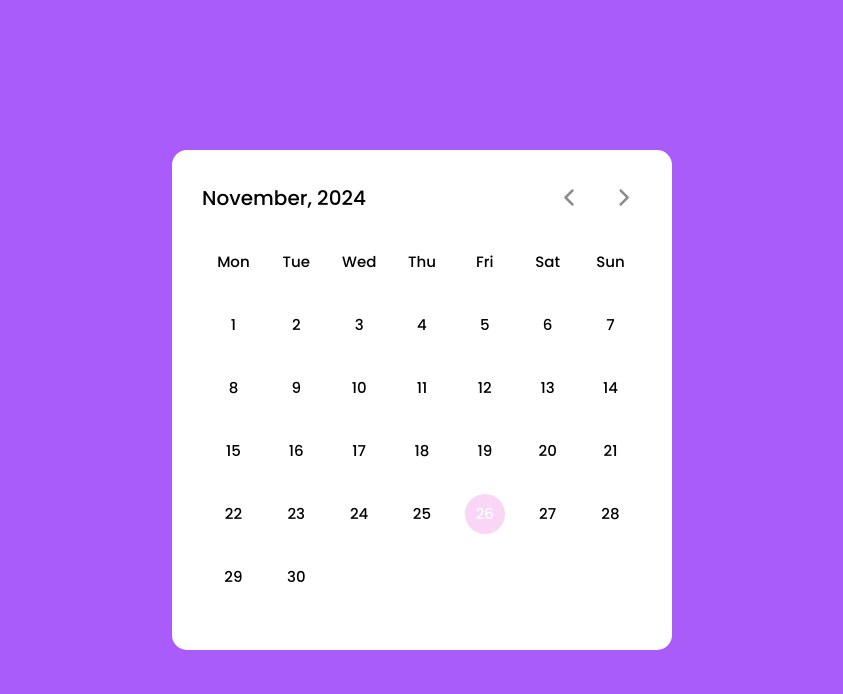
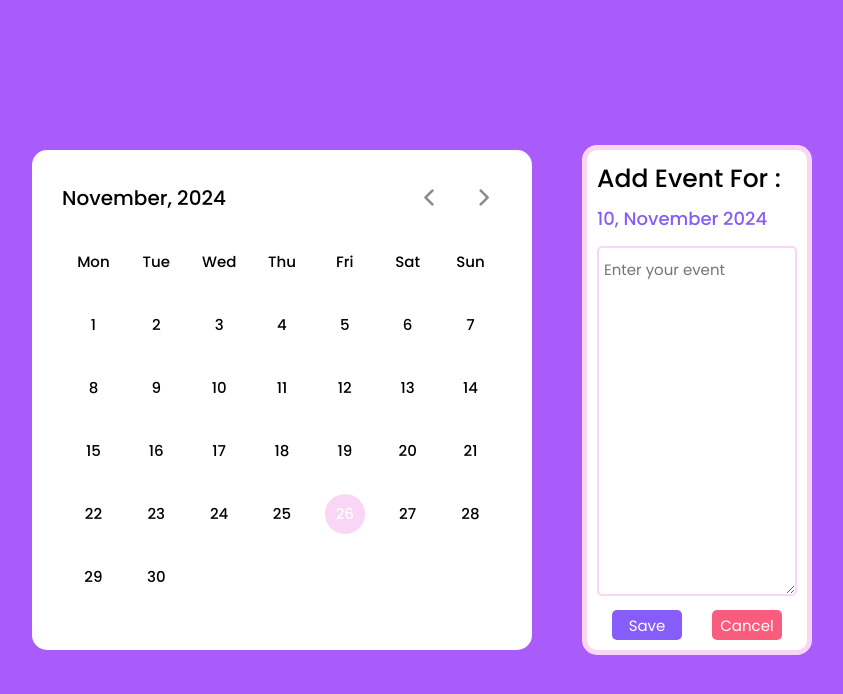
Before and after one commit to daryna-budz/js-practice, a plain HTML site: page treloTasks/dom-1/index.html in a window 1280 px wide. Both pictures are taken after a click on the item "10". Shown: the whole page, without its empty margins (218-1061 px from the left). Drawn offline with nearby package versions, Linux system fonts and the light colour scheme.

Commit message:
dynamic calendar with possibility to add events for days of the month

```diff
--- a/treloTasks/dom-1/index.html
+++ b/treloTasks/dom-1/index.html
@@ -27,40 +27,17 @@
                     <li>Sat</li>
                     <li>Sun</li>
                 </ul>
-                <ul class="calendar-days">
-                   <!-- <li>1</li>
-                    <li>2</li>
-                    <li>3</li>
-                    <li>4</li>
-                    <li>5</li>
-                    <li>6</li>
-                    <li>7</li>
-                    <li>8</li>
-                    <li>9</li>
-                    <li>10</li>
-                    <li>11</li>
-                    <li>12</li>
-                    <li>13</li>
-                    <li>14</li>
-                    <li>15</li>
-                    <li>16</li>
-                    <li>17</li>
-                    <li>18</li>
-                    <li>19</li>
-                    <li>20</li>
-                    <li>21</li>
-                    <li>22</li>
-                    <li>23</li>
-                    <li>24</li>
-                    <li>25</li>
-                    <li>26</li>
-                    <li>27</li>
-                    <li>28</li>
-                    <li>29</li>
-                    <li>30</li>-->
-                </ul>
+                <ul class="calendar-days"></ul>
             </div>
 
+    </div>
+    <div id="calendar-form" class="hidden">
+        <h3>Add Event For : <br> <span id="selected-date"></span></h3>
+        <textarea id="event-input" placeholder="Enter your event"></textarea>
+        <div>
+            <button id="save-event">Save</button>
+            <button id="cancel-event">Cancel</button>
+        </div>
     </div>
 
 
--- a/treloTasks/dom-1/script.js
+++ b/treloTasks/dom-1/script.js
@@ -12,6 +12,18 @@ let todayYear = date.getFullYear();
 let todayMonth = date.getMonth();
 let todayDay = date.getDate();
 
+function renderCalendar() {
+    const calendarDaysItems = calendarDays.querySelectorAll("li");
+    calendarDaysItems.forEach(day => {
+        const selectedDate = `${currentYear}-${String(currentMonth + 1).padStart(2, '0')}-${String(day.textContent).padStart(2, '0')}`;
+        if (events[selectedDate]) {
+            day.classList.add("taken");
+        } else {
+            day.classList.remove("taken");
+        }
+    });
+}
+
 function displayData(){
     let lastDayOfMonth = new Date(currentYear,currentMonth + 1, 0).getDate();
     let liContent = "";
@@ -19,17 +31,18 @@ function displayData(){
         liContent += `<li>${i}</li>`;
     }
 
-    currentDate.textContent = `${monthNames[currentMonth]}, ${currentYear} `;
+    currentDate.textContent = `${monthNames[currentMonth]}, ${currentYear}`;
     calendarDays.innerHTML = liContent;
-    /*console.log(`Days in ${monthNames[currentMonth]}: ${lastDayOfMonth}`); */
-
+    /*console.log(Days in ${monthNames[currentMonth]}: ${lastDayOfMonth}); */
     setCurrentDate();
+    checkDayClick();
+    renderCalendar();
 }
 
 
 function setCurrentDate(){
     if(currentYear === todayYear && currentMonth===todayMonth){
-        const calendarDaysItems = calendarDays.querySelectorAll("li")
+        const calendarDaysItems = calendarDays.querySelectorAll("li");
         calendarDaysItems.forEach(function(li){
            if(parseInt(li.textContent) === todayDay){
               li.classList.add('current');
@@ -37,6 +50,75 @@ function setCurrentDate(){
         });
     }
 }
+
+function checkDayClick(){
+    const calendarDaysItems = calendarDays.querySelectorAll("li");
+    calendarDaysItems.forEach(day => {
+        day.addEventListener("click", (event) =>{
+            const clickedDay = parseInt(event.target.textContent);
+            handleClickedDay(clickedDay,day);
+        });
+     });
+}
+
+let events = JSON.parse(localStorage.getItem("events")) || {};
+
+function handleClickedDay(day,li){
+        const selectedDate = `${currentYear}-${String(currentMonth + 1).padStart(2, '0')}-${String(day).padStart(2, '0')}`;
+        const selectedDateElement = document.getElementById("selected-date");
+        selectedDateElement.textContent = `${day}, ${monthNames[currentMonth]} ${currentYear}`;
+
+        const eventForm = document.getElementById("calendar-form");
+        const eventInput = document.getElementById("event-input");
+        eventForm.classList.remove("hidden");
+
+        eventForm.dataset.selectedDate = selectedDate;
+        eventForm.dataset.selectedLi = li;
+        eventInput.value = events[selectedDate] || "";
+
+        saveEvent(eventForm, eventInput, li);
+
+}
+
+function saveEvent(eventForm, eventInput, li) {
+
+    const saveHandler = () => {
+        const selectedDate = eventForm.dataset.selectedDate;
+        const eventText = eventInput.value.trim();
+
+        if (eventText) {
+            events[selectedDate] = eventText;
+            localStorage.setItem("events", JSON.stringify(events));
+
+            li.classList.add("taken");
+
+            alert(`Event saved for ${selectedDate}: "${eventText}"`);
+        } else {
+            delete events[selectedDate];
+            localStorage.setItem("events", JSON.stringify(events));
+            li.classList.remove("taken");
+        }
+
+        eventForm.classList.add("hidden");
+        eventInput.value = "";
+    };
+    const saveEventBtn = document.getElementById("save-event");
+
+    saveEventBtn.removeEventListener("click", saveHandler);
+    saveEventBtn.addEventListener("click", saveHandler);
+}
+
+
+
+
+const cancelEventBtn = document.getElementById("cancel-event");
+cancelEventBtn.addEventListener("click", () => {
+    const eventForm = document.getElementById("calendar-form");
+    const eventInput = document.getElementById("event-input");
+    eventForm.classList.add("hidden");
+    eventInput.value = "";
+});
+
 
 
 arrows.forEach(icon => {
@@ -59,3 +141,5 @@ arrows.forEach(icon => {
 });
 
 displayData();
+/*localStorage.clear();*/
+console.log('LocalStorage:', localStorage.getItem('events'));
--- a/treloTasks/dom-1/style.css
+++ b/treloTasks/dom-1/style.css
@@ -106,3 +106,91 @@ body{
 .current::before{
     background-color: #f9d6f6;
 }
+
+.taken{
+    color: #fff;
+}
+
+.taken::before{
+    background-color: #865cfa;
+}
+
+#calendar-form {
+    margin-left: 50px;
+    background-color: #fff;
+    border-radius: 15px;
+    border: 5px solid #f9d6f6;
+    padding: 10px;
+}
+
+#selected-date{
+    font-family: "Poppins", sans-serif;
+    font-size: 18px;
+    font-weight: 450;
+    color: #865cfa;
+}
+
+#calendar-form h3{
+    font-family: "Poppins", sans-serif;
+    font-size: 25px;
+    font-weight: 450;
+}
+
+#calendar-form textarea{
+    font-family: "Poppins", sans-serif;
+    font-size: 15px;
+    font-weight: 400;
+    width: 200px;
+    height: 350px;
+    margin-top: 10px;
+    border-radius: 5px;
+    border: 2px solid #f9d6f6;
+    padding: 10px 5px;
+}
+
+#calendar-form div{
+    display: flex;
+    justify-content: space-around;
+    align-items: center;
+    margin-top: 10px;
+}
+
+#save-event{
+    width: 70px;
+    height: 30px;
+    font-family: "Poppins", sans-serif;
+    font-size: 15px;
+    font-weight: 400;
+    color: #fff;
+    background-color: #865cfa;
+    border: none;
+    border-radius: 5px;
+    cursor: pointer;
+    transition: 0.3s;
+}
+
+#save-event:hover{
+    background-color: #593baa;
+}
+
+#cancel-event{
+    width: 70px;
+    height: 30px;
+    font-family: "Poppins", sans-serif;
+    font-size: 15px;
+    font-weight: 400;
+    color: #fff;
+    background-color: #fa5c7e;
+    border: none;
+    border-radius: 5px;
+    cursor: pointer;
+    transition: 0.3s;
+}
+
+#cancel-event:hover{
+    background-color: #a9374f;
+}
+
+.hidden{
+    display: none;
+}
```
